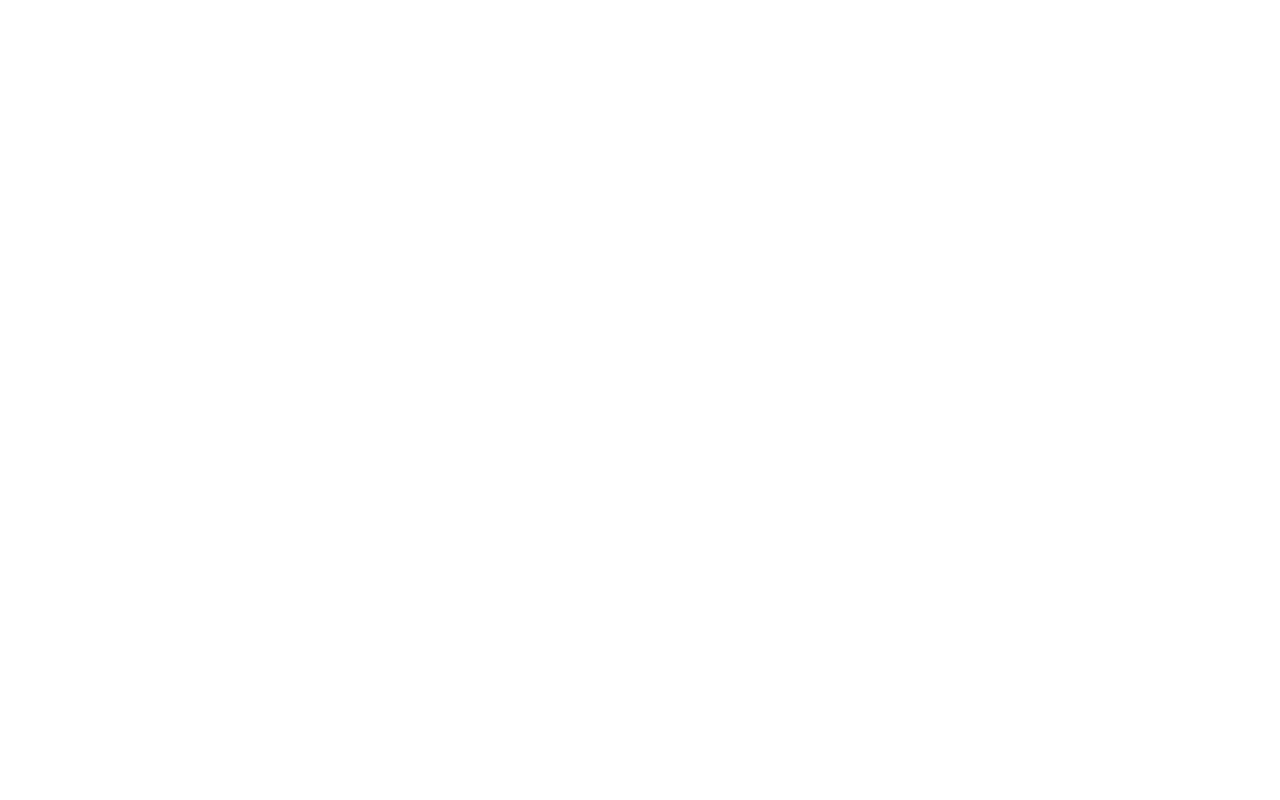
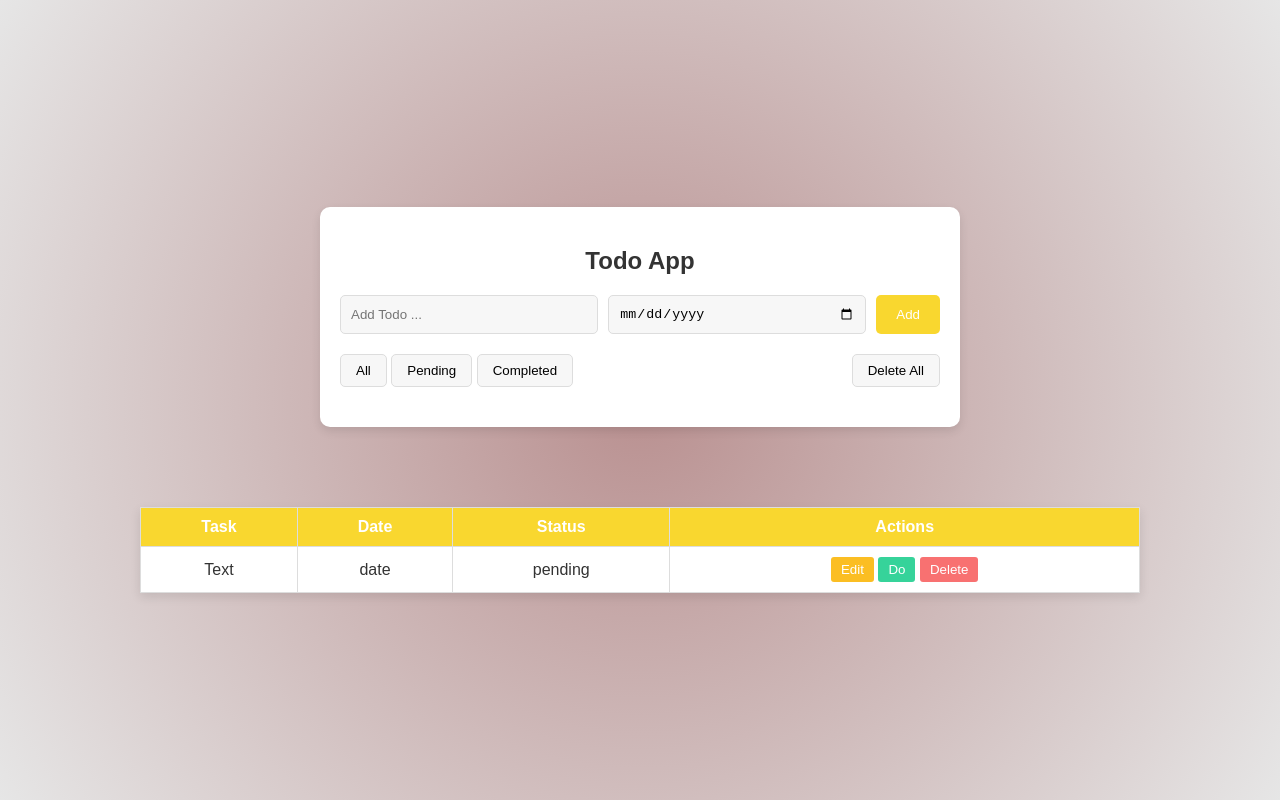
Before and after one commit to hasan814/Todo-App, a plain HTML site: page index.html in a window 1280 px wide. Drawn offline with Linux system fonts and the light colour scheme.

Commit message:
finished Html & Style

```diff
--- a/Style/style.css
+++ b/Style/style.css
@@ -0,0 +1,151 @@
+/* style.css */
+
+:root {
+  --color-primary: #f9d72f;
+  --color-background: #e6e6e6;
+  --color-task: #f7f7f7;
+  --color-success: #36d39a;
+  --color-warning: #fbbe23;
+  --color-error: #f87171;
+}
+
+body {
+  font-family: "Arial", sans-serif;
+  background: radial-gradient(circle, #b99090, var(--color-background));
+  color: #333;
+  margin: 0;
+  padding: 0;
+  display: flex;
+  flex-direction: column;
+  gap: 5rem;
+  justify-content: center;
+  align-items: center;
+  min-height: 100vh;
+  max-width: 1000px;
+  margin: 0 auto;
+}
+
+.container {
+  background-color: #ffffff;
+  padding: 20px;
+  border-radius: 10px;
+  box-shadow: 0 4px 10px rgba(0, 0, 0, 0.1);
+  width: 90%;
+  max-width: 600px;
+  text-align: center;
+}
+
+h2 {
+  margin-bottom: 20px;
+  color: #333;
+}
+
+.input-section {
+  display: flex;
+  gap: 10px;
+  margin-bottom: 20px;
+}
+
+.input-section input[type="text"],
+.input-section input[type="date"] {
+  flex: 1;
+  padding: 10px;
+  border: 1px solid #ddd;
+  border-radius: 5px;
+  transition: box-shadow 0.3s ease;
+  background-color: var(--color-task);
+}
+
+.input-section input:focus {
+  box-shadow: 0 0 8px rgba(249, 215, 47, 0.5); /* Use color-primary glow */
+  outline: none;
+}
+
+.Add-btn {
+  padding: 10px 20px;
+  background-color: var(--color-primary);
+  color: #fff;
+  border: none;
+  border-radius: 5px;
+  cursor: pointer;
+  transition: background-color 0.3s ease, transform 0.2s ease;
+}
+
+.Add-btn:hover {
+  background-color: var(--color-warning);
+  transform: translateY(-2px);
+}
+
+.todos-operator {
+  display: flex;
+  justify-content: space-between;
+  align-items: center;
+  margin-bottom: 20px;
+}
+
+.todos-operator button {
+  padding: 8px 15px;
+  border: 1px solid #ddd;
+  background-color: var(--color-task);
+  border-radius: 5px;
+  cursor: pointer;
+  transition: box-shadow 0.3s ease, background-color 0.3s ease;
+}
+
+.todos-operator button:hover {
+  box-shadow: 0 2px 6px rgba(0, 0, 0, 0.15);
+  background-color: var(--color-primary);
+  color: #fff;
+}
+
+table {
+  width: 100%;
+  border-collapse: collapse;
+  background-color: #ffffff;
+  box-shadow: 0 4px 10px rgba(0, 0, 0, 0.1);
+}
+
+table thead {
+  background-color: var(--color-primary);
+  color: #fff;
+}
+
+table th,
+table td {
+  padding: 10px;
+  border: 1px solid #ddd;
+  text-align: center;
+}
+
+table tbody tr:nth-child(even) {
+  background-color: var(--color-task);
+}
+
+table tbody tr:hover {
+  background-color: var(--color-background);
+}
+
+table button {
+  padding: 5px 10px;
+  border: none;
+  border-radius: 3px;
+  cursor: pointer;
+  transition: background-color 0.3s ease, transform 0.2s ease;
+  color: #fff;
+}
+
+table button:nth-child(1) {
+  background-color: var(--color-warning);
+}
+
+table button:nth-child(2) {
+  background-color: var(--color-success);
+}
+
+table button:nth-child(3) {
+  background-color: var(--color-error);
+}
+
+table button:hover {
+  transform: translateY(-2px);
+}
--- a/index.html
+++ b/index.html
@@ -7,6 +7,44 @@
     <title>Todo-App</title>
   </head>
   <body>
+    <div class="container">
+      <h2>Todo App</h2>
+      <div class="input-section">
+        <input type="text" placeholder="Add Todo ..." id="task-input" />
+        <input type="date" id="date-input" />
+        <button class="Add-btn">Add</button>
+      </div>
+      <div class="todos-operator">
+        <div>
+          <button class="filter-todos">All</button>
+          <button class="filter-todos">Pending</button>
+          <button class="filter-todos">Completed</button>
+        </div>
+        <button>Delete All</button>
+      </div>
+    </div>
+    <table>
+      <thead>
+        <tr>
+          <th>Task</th>
+          <th>Date</th>
+          <th>Status</th>
+          <th>Actions</th>
+        </tr>
+      </thead>
+      <tbody>
+        <tr>
+          <td>Text</td>
+          <td>date</td>
+          <td>pending</td>
+          <td>
+            <button>Edit</button>
+            <button>Do</button>
+            <button>Delete</button>
+          </td>
+        </tr>
+      </tbody>
+    </table>
     <script src="./JS/main.js"></script>
   </body>
 </html>
```
